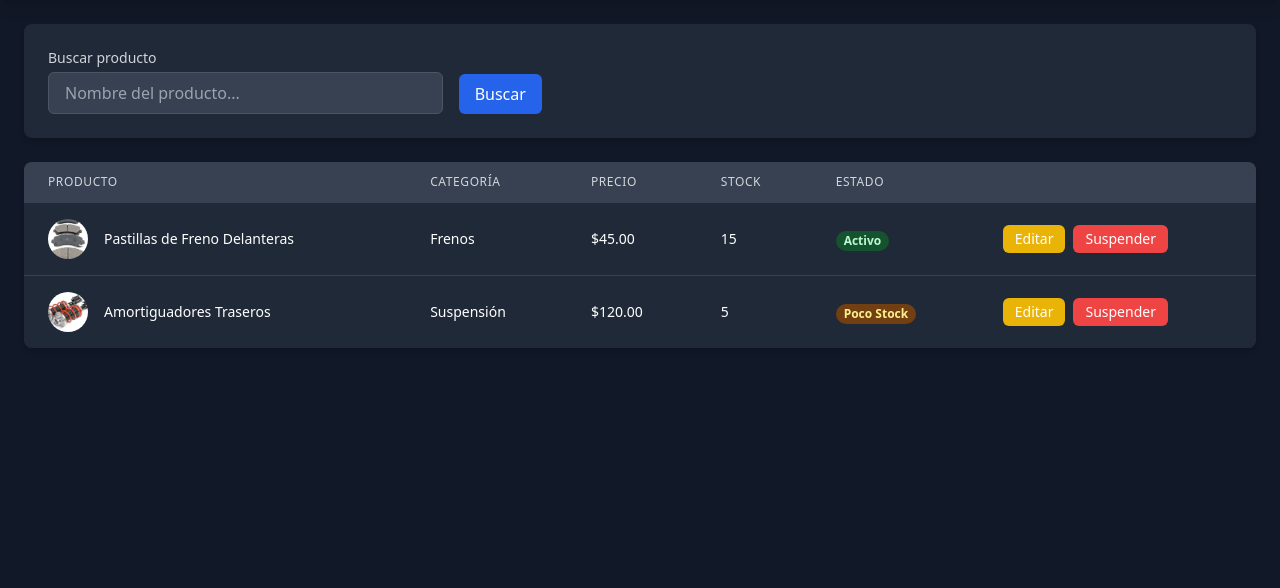
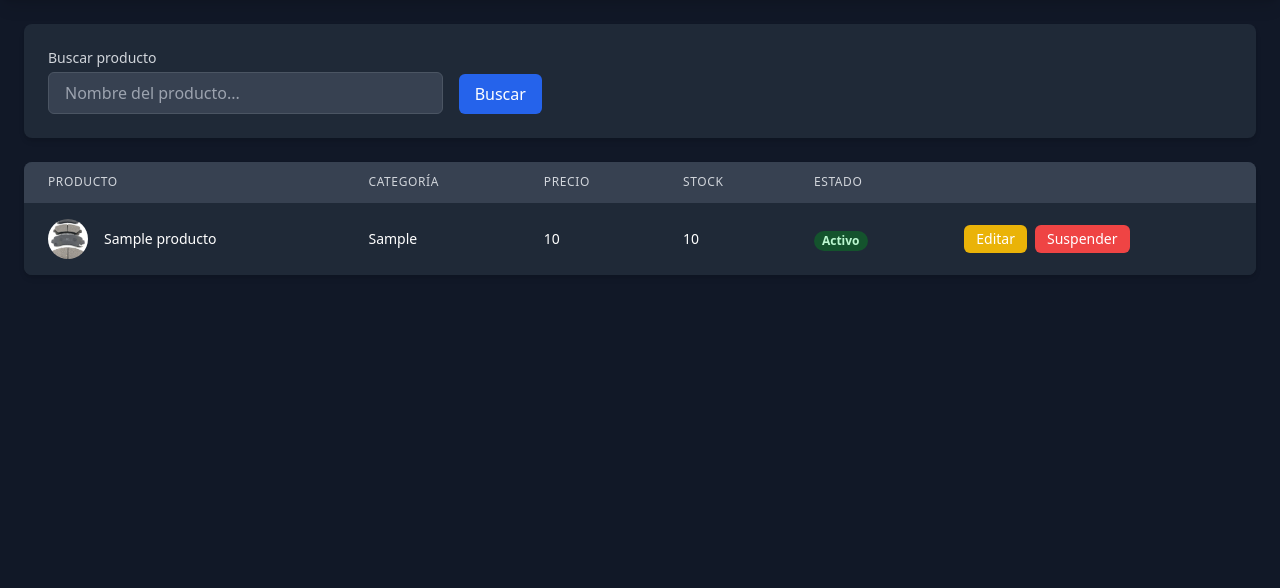
Before and after one commit to anzarpe97/Sistema-Johbri, a PHP site: page /panelAdmin/ver-Producto.php in a window 1280 px wide. Shown: the part 72-660 px from the top of the page. Run offline with PHP 8.4, Linux system fonts and the light colour scheme; tables that the repository leaves empty or names only in its code hold one stand-in row (values such as "Sample post"); some libraries are stand-ins or nearby versions.

Commit message:
agregar productos y ver productos listo

```diff
--- a/panelAdmin/ver-Producto.php
+++ b/panelAdmin/ver-Producto.php
@@ -1,3 +1,16 @@
+<?php
+
+require("../logica/conexionbdd.php");
+
+if ($conn->connect_error) {
+    die("Conexión fallida: " . $conn->connect_error);
+}
+
+$sql = "SELECT * FROM productos";
+$result = $conn->query($sql);
+
+?>
+
 <!DOCTYPE html>
 <html lang="es" class="dark">
 <head>
@@ -76,6 +89,16 @@
                     </thead>
                     <tbody class="bg-white dark:bg-gray-800 divide-y divide-gray-200 dark:divide-gray-700">
                         <!-- Producto 1 -->
+
+                        <?php
+
+                        if ($result->num_rows > 0) {
+                            while ($row = $result->fetch_assoc()) {
+
+
+
+                        ?>
+
                         <tr>
                             <td class="px-6 py-4 whitespace-nowrap">
                                 <div class="flex items-center">
@@ -83,24 +106,39 @@
                                         <img class="h-10 w-10 rounded-full object-cover" src="./images/juego_pastillas_freno.jpg" alt="">
                                     </div>
                                     <div class="ml-4">
-                                        <div class="text-sm font-medium text-gray-900 dark:text-white">Pastillas de Freno Delanteras</div>
+                                        <div class="text-sm font-medium text-gray-900 dark:text-white"><?php echo $row['nombre_producto']; ?> </div>
                                     </div>
                                 </div>
                             </td>
                             <td class="px-6 py-4 whitespace-nowrap">
-                                <div class="text-sm text-gray-900 dark:text-white">Frenos</div>
+                                <div class="text-sm text-gray-900 dark:text-white"><?php echo $row['categoria_producto']; ?></div>
                             </td>
                             <td class="px-6 py-4 whitespace-nowrap">
-                                <div class="text-sm text-gray-900 dark:text-white">$45.00</div>
+                                <div class="text-sm text-gray-900 dark:text-white"><?php echo $row['precio_producto']; ?></div>
                             </td>
                             <td class="px-6 py-4 whitespace-nowrap">
-                                <div class="text-sm text-gray-900 dark:text-white">15</div>
+                                <div class="text-sm text-gray-900 dark:text-white"><?php echo $row['stock_producto']; ?></div>
                             </td>
                             <td class="px-6 py-4 whitespace-nowrap">
-                                <span class="px-2 inline-flex text-xs leading-5 font-semibold rounded-full bg-green-100 text-green-800 dark:bg-green-900 dark:text-green-200">
-                                    Activo
-                                </span>
-                            </td>
+
+                                <?php
+                                 if ($row['stock_producto'] > 5 ){
+
+
+                                    echo '<span class="px-2 inline-flex text-xs leading-5 font-semibold rounded-full bg-green-100 text-green-800 dark:bg-green-900 dark:text-green-200">Activo</span>';
+
+                                 }
+
+                                 if ($row['stock_producto'] < 6 ){
+
+
+                                    echo '<span class="px-2 inline-flex text-xs leading-5 font-semibold rounded-full bg-yellow-500 text-yellow-800 dark:bg-yellow -900 dark:text-yellow-900">Poca existencia</span>';
+
+                                 }
+
+                                ?>
+
+                                </td>
                             <td class="px-6 py-4 whitespace-nowrap text-sm font-medium">
                                 <div class="flex space-x-2">
                                     <button class="bg-yellow-500 hover:bg-yellow-600 text-white px-3 py-1 rounded-md transition-colors duration-200">
@@ -112,44 +150,11 @@
                                 </div>
                             </td>
                         </tr>
+                        <?php
+                            }
+                            }
 
-                        <!-- Producto 2 -->
-                        <tr>
-                            <td class="px-6 py-4 whitespace-nowrap">
-                                <div class="flex items-center">
-                                    <div class="h-10 w-10 flex-shrink-0">
-                                        <img class="h-10 w-10 rounded-full object-cover" src="./images/amortiguadores.jpg" alt="">
-                                    </div>
-                                    <div class="ml-4">
-                                        <div class="text-sm font-medium text-gray-900 dark:text-white">Amortiguadores Traseros</div>
-                                    </div>
-                                </div>
-                            </td>
-                            <td class="px-6 py-4 whitespace-nowrap">
-                                <div class="text-sm text-gray-900 dark:text-white">Suspensión</div>
-                            </td>
-                            <td class="px-6 py-4 whitespace-nowrap">
-                                <div class="text-sm text-gray-900 dark:text-white">$120.00</div>
-                            </td>
-                            <td class="px-6 py-4 whitespace-nowrap">
-                                <div class="text-sm text-gray-900 dark:text-white">5</div>
-                            </td>
-                            <td class="px-6 py-4 whitespace-nowrap">
-                                <span class="px-2 inline-flex text-xs leading-5 font-semibold rounded-full bg-yellow-100 text-yellow-800 dark:bg-yellow-900 dark:text-yellow-200">
-                                    Poco Stock
-                                </span>
-                            </td>
-                            <td class="px-6 py-4 whitespace-nowrap text-sm font-medium">
-                                <div class="flex space-x-2">
-                                    <button href ="editarProducto.html" class="bg-yellow-500 hover:bg-yellow-600 text-white px-3 py-1 rounded-md transition-colors duration-200">
-                                        Editar
-                                    </button>
-                                    <button class="bg-red-500 hover:bg-red-600 text-white px-3 py-1 rounded-md transition-colors duration-200">
-                                        Suspender
-                                    </button>
-                                </div>
-                            </td>
-                        </tr>
+                        ?>
                     </tbody>
                 </table>
             </div>
```
